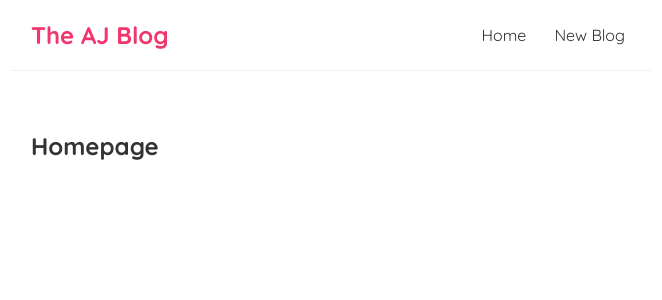
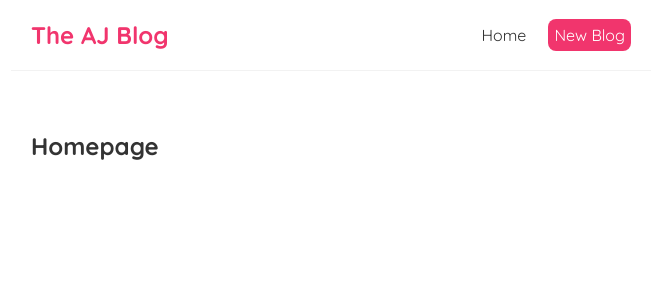
Before and after one commit to adityajinegar/blog-post-react, a React (Create React App) app in the folder aj-blog/: page / in a window 1280 px wide. Shown: the top 300 px of the page, without its empty margins (309-971 px from the left). Built offline with nearby package versions, Linux system fonts and the light colour scheme.

Commit message:
Update Navbar.js

```diff
--- a/aj-blog/src/components/Navbar.js
+++ b/aj-blog/src/components/Navbar.js
@@ -4,7 +4,16 @@
       <h1>The AJ Blog</h1>
       <div className="links">
         <a href="/">Home</a>
-        <a href="/create">New Blog</a>
+        <a
+          href="/create"
+          style={{
+            color: "white",
+            backgroundColor: "#f1356d",
+            borderRadius: "8px",
+          }}
+        >
+          New Blog
+        </a>
       </div>
     </nav>
   );
```
